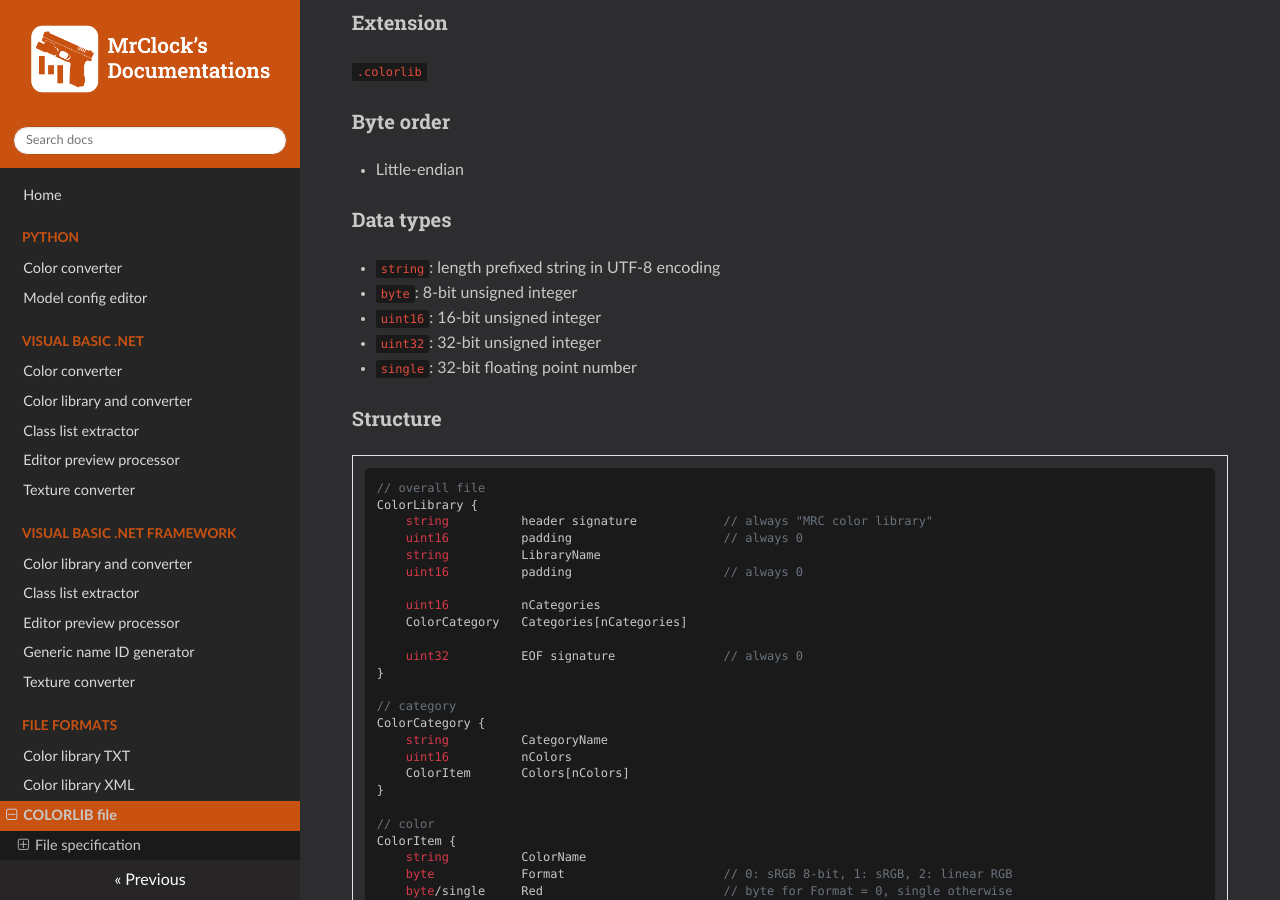
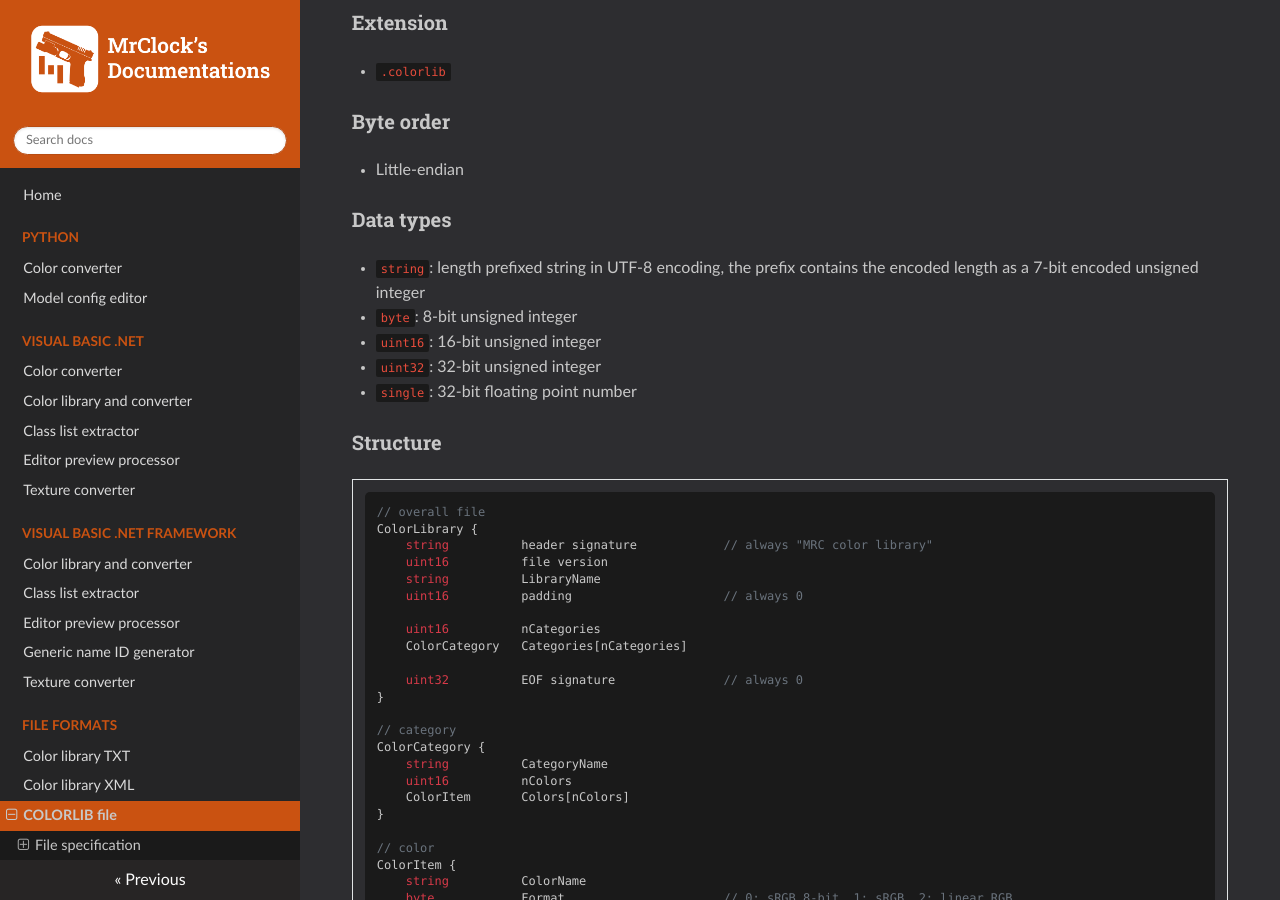
Before and after one commit to MrClock8163/ToolDocumentation, an MkDocs documentation site: the page built from docs/formats/colorlib.md, in a window 1280 px wide and 900 px high, scrolled down 356 px. Built offline with MkDocs 1.6.1, drawn with Linux system fonts in a browser that asks for light colours; nearby versions of some CDN libraries.

Commit message:
COLORLIB file specs clarifications

```diff
--- a/docs/formats/colorlib.md
+++ b/docs/formats/colorlib.md
@@ -10,7 +10,7 @@ The .colorlib file is a special binary file format designed for the color librar
 
 ### Extension
 
-`.colorlib`
+* `.colorlib`
 
 ### Byte order
 
@@ -18,7 +18,7 @@ The .colorlib file is a special binary file format designed for the color librar
 
 ### Data types
 
-* `string`:			length prefixed string in UTF-8 encoding
+* `string`:			length prefixed string in UTF-8 encoding, the prefix contains the encoded length as a 7-bit encoded unsigned integer
 * `byte`:			8-bit unsigned integer
 * `uint16`:		16-bit unsigned integer
 * `uint32`:		32-bit unsigned integer
@@ -30,7 +30,7 @@ The .colorlib file is a special binary file format designed for the color librar
 // overall file
 ColorLibrary {
 	string			header signature			// always "MRC color library"
-	uint16			padding						// always 0
+	uint16			file version
 	string			LibraryName
 	uint16			padding						// always 0
 
```
